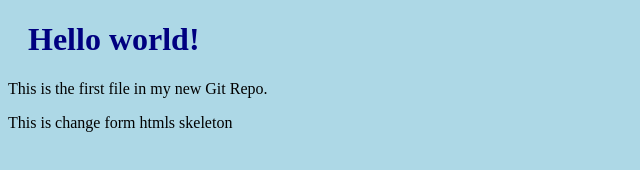
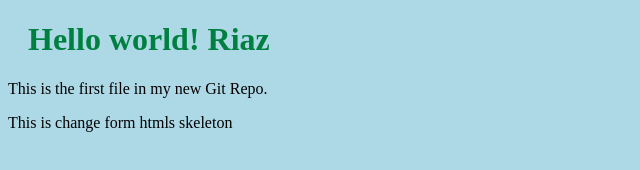
Before and after one commit to reaz57/hello-world, a plain HTML site: page index.html in a window 1280 px wide. Shown: the whole page, without its empty margins (0-640 px from the left). Drawn offline with Linux system fonts and the light colour scheme.

Commit message:
thid ixd

```diff
--- a/bluestyle.css
+++ b/bluestyle.css
@@ -3,6 +3,6 @@ background-color: lightblue;
 }
 
 h1 {
-color: navy;
+color: rgb(0, 128, 64);
 margin-left: 20px;
 }
--- a/index.html
+++ b/index.html
@@ -6,7 +6,7 @@
 </head>
 <body>
 
-<h1>Hello world!</h1>
+<h1>Hello world! Riaz</h1>
 <p>This is the first file in my new Git Repo.</p>
   <p> This is change form htmls skeleton</p>
 
```
